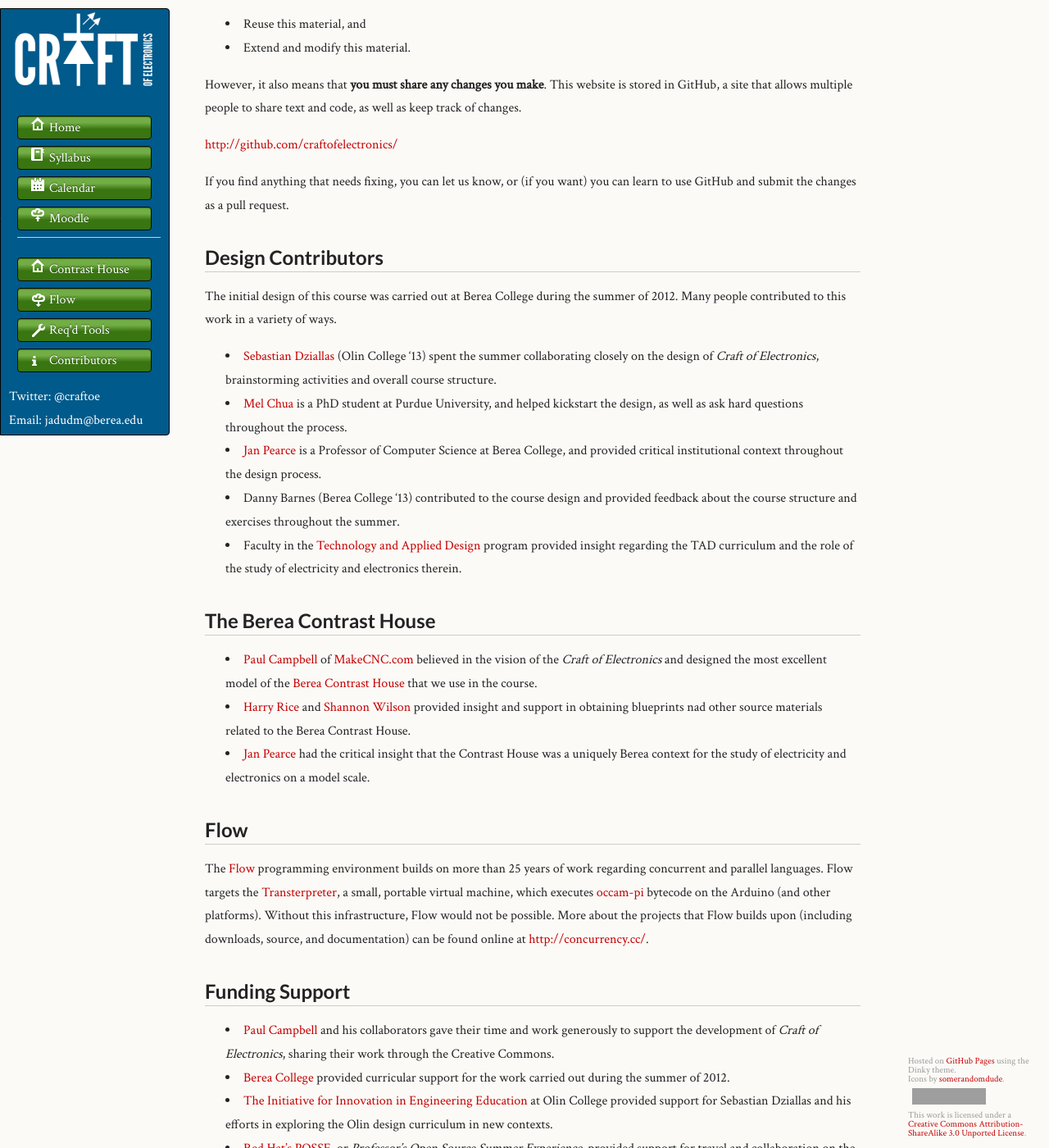
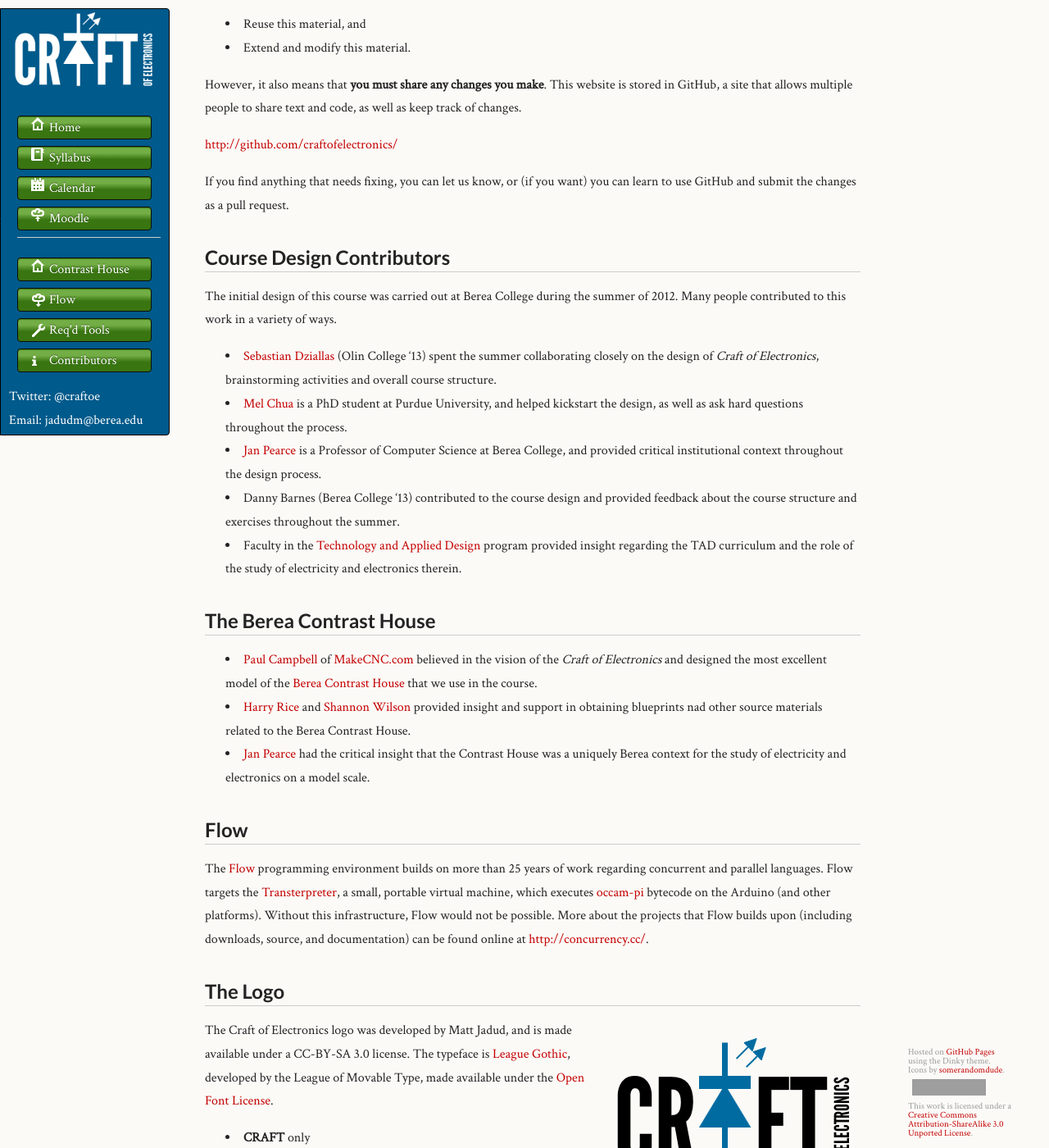
Before and after one commit to craftofelectronics/craftofelectronics.github.com, a Jekyll site: the page built from contributors.md, in a window 1280 px wide and 1400 px high, scrolled down 518 px. Shown: the whole window at 82% size. Built offline with Jekyll 4.4.1, drawn with Linux system fonts in a browser that asks for light colours; some of the changed text lies outside the part shown; grey boxes are pictures that could not be loaded.

Commit message:
Adding in logos, updating text, tweaking footer.

```diff
--- a/contributors.md
+++ b/contributors.md
@@ -3,7 +3,9 @@ layout: default
 title: Contributors
 ---
 
-These pages, and much of the content related to this course, was written and/or created by [Matt Jadud](http://jadud.com/), Assistant Professor of Computer Science and Technology at Berea College.
+These pages, and much of the content related to this course, was written and/or
+created by [Matt Jadud](http://jadud.com/), Assistant Professor of Computer
+Science and Technology at Berea College.
 
 # Getting Involved
 
@@ -26,7 +28,7 @@ However, it also means that **you must share any changes you make**. This websit
 
 If you find anything that needs fixing, you can let us know, or (if you want) you can learn to use GitHub and submit the changes as a pull request.
 
-## Design Contributors
+## Course Design Contributors
 
 The initial design of this course was carried out at Berea College during the summer of 2012. Many people contributed to this work in a variety of ways.
 
@@ -46,6 +48,25 @@ The initial design of this course was carried out at Berea College during the su
 
 The [Flow](http://github.com/craftofelectronics/flow/) programming environment builds on more than 25 years of work regarding concurrent and parallel languages. Flow targets the [Transterpreter](http://transterpreter.org/), a small, portable virtual machine, which executes [occam-pi](http://occam-pi.org/) bytecode on the Arduino (and other platforms). Without this infrastructure, Flow would not be possible. More about the projects that Flow builds upon (including downloads, source, and documentation) can be found online at [http://concurrency.cc/](http://concurrency.cc/).
 
+## The Logo
+  <img src="{{ site.base }}/images/craftofelectronics-logo/craftofelectronics-blue.png" align="right" style="padding-left: 10px;" />
+
+The Craft of Electronics logo was developed by Matt Jadud, and is made available under a CC-BY-SA 3.0 license. The typeface is [League Gothic](http://www.theleagueofmoveabletype.com/league-gothic), developed by the League of Movable Type, made available under the [Open Font License](http://scripts.sil.org/cms/scripts/page.php?site_id=nrsi&id=OFL).
+
+* **CRAFT** only <br/>
+PDF: [black]({{ site.base }}/images/craftofelectronics-logo/craft-black.pdf),
+[blue]({{ site.base }}/images/craftofelectronics-logo/craft-blue.pdf),
+ PNG:
+[black]({{ site.base }}/images/craftofelectronics-logo/craft-black.png),
+[blue]({{ site.base }}/images/craftofelectronics-logo/craft-blue.png)
+* **CRAFT of Electronics** <br/>
+PDF: [black]({{ site.base }}/images/craftofelectronics-logo/craftofelectronics-black.pdf),
+[blue]({{ site.base }}/images/craftofelectronics-logo/craftofelectronics-blue.pdf),
+ PNG:
+[black]({{ site.base }}/images/craftofelectronics-logo/craftofelectronics-black.png),
+[blue]({{ site.base }}/images/craftofelectronics-logo/craftofelectronics-blue.png)
+
+
 ## Funding Support
 
 * [Paul Campbell](http://makecnc.com/) and his collaborators gave their time and work generously to support the development of *Craft of Electronics*, sharing their work through the Creative Commons.
--- a/stylesheets/styles.css
+++ b/stylesheets/styles.css
@@ -234,6 +234,7 @@ td {
 
 header {
   color: #FDFDFB;
+  /* Berea Blue */
   background-color: #005A8B;
   width:185px;
   float:left;
@@ -450,15 +451,15 @@ section {
 /* Footer */
 
 footer {
-  width:150px;
-  float:right;
-  position:fixed;
-  bottom:10px;
+  width: 130px;
+  float: right;
+  position: fixed;
+  bottom: 10px;
   padding-left: 85%;
-  margin-left:20px;
-	/* Tiny font in the footer. */
-	font-size: 9px;
-	line-height: 11px;
+  margin-left: 20px;
+  /* Tiny font in the footer. */
+  font-size: 9px;
+  line-height: 11px;
 }
 
 @media print {
```
Also changed, not shown: index.md (+2 -1 lines), images/craftofelectronics-logo/craft-black.png (added), images/craftofelectronics-logo/craft-blue.png (added), images/craftofelectronics-logo/craftofelectronics-black.png (added), images/craftofelectronics-logo/craftofelectronics-blue.png (added), 5 other files.
